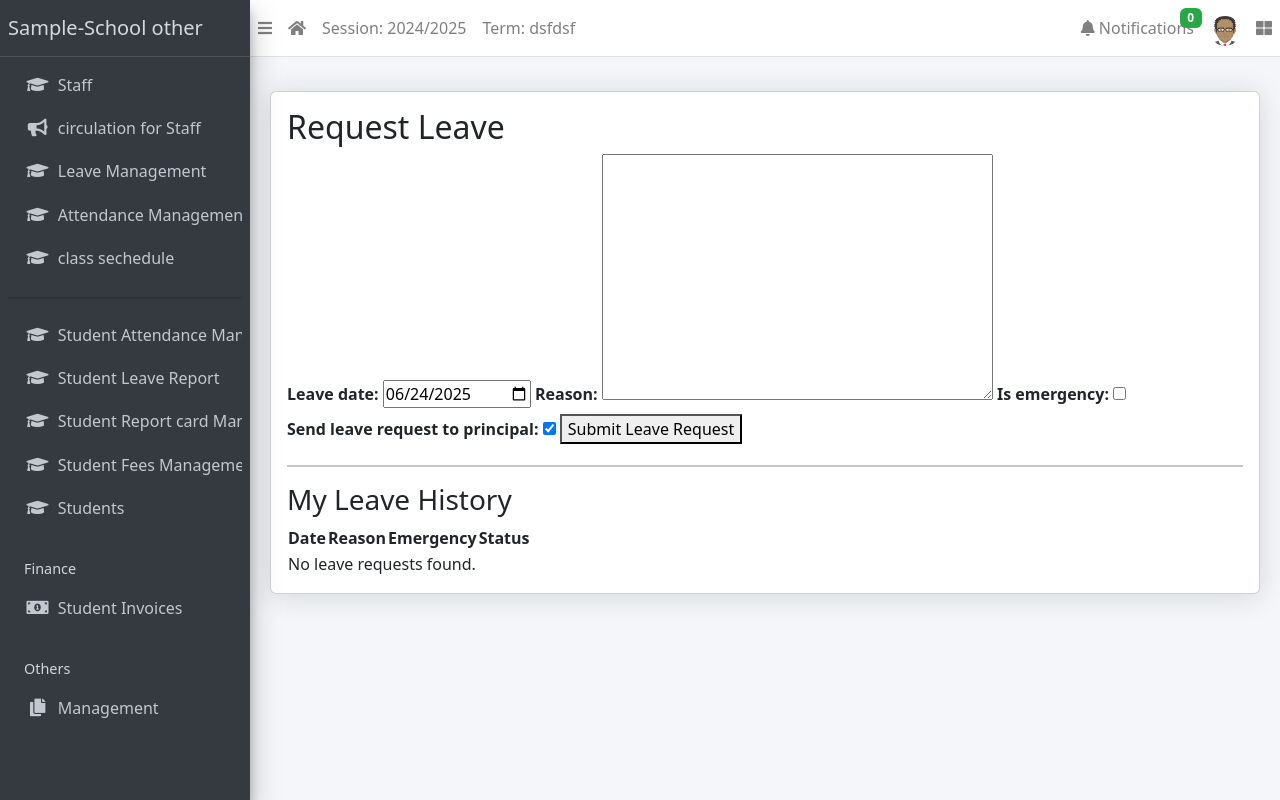
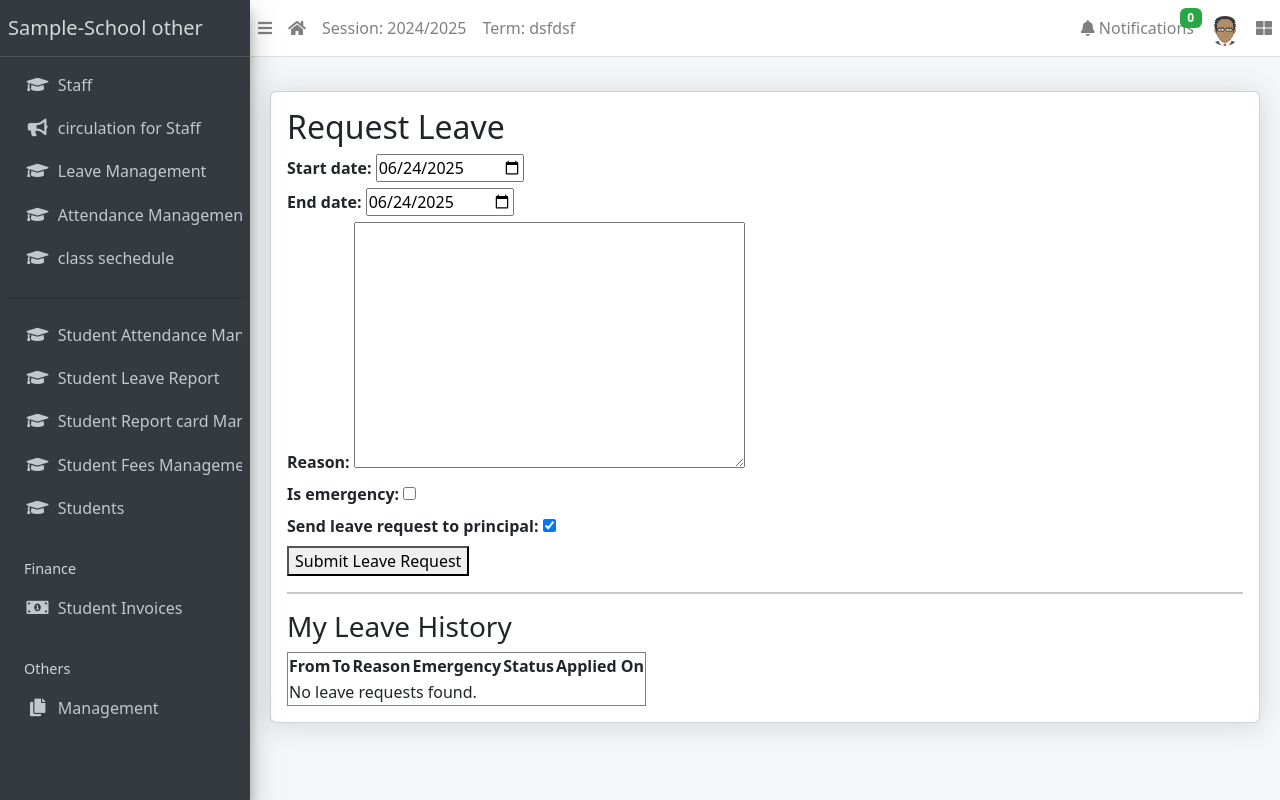
Before and after one commit to Prasanth9080/School1-CRM, a Django app: page /staff/leaverequest/ in a window 1280 px wide. Run offline with Django 3.2, Linux system fonts and the light colour scheme; a user stored in the database is signed in; data comes from the database, SQL or seed files in the repository; some libraries are stand-ins or nearby versions.

```diff
--- a/New_School_CRM-main/apps/principal/templates/principal/principal_staffleavereport.html
+++ b/New_School_CRM-main/apps/principal/templates/principal/principal_staffleavereport.html
@@ -4,7 +4,8 @@
 <table border="1">
     <tr>
         <th>Staff</th>
-        <th>Date</th>
+        <th>From</th>
+        <th>To</th>
         <th>Reason</th>
         <th>Emergency</th>
         <th>Status</th>
@@ -13,7 +14,8 @@
     {% for leave in leaves %}
     <tr>
         <td>{{ leave.staff.get_full_name|default:leave.staff.username }}</td>
-        <td>{{ leave.leave_date }}</td>
+        <td>{{ leave.start_date }}</td>
+        <td>{{ leave.end_date }}</td>
         <td>{{ leave.reason }}</td>
         <td>{% if leave.is_emergency %}<strong style="color:red;">Yes</strong>{% else %}No{% endif %}</td>
         <td>{{ leave.status|title }}</td>
--- a/New_School_CRM-main/apps/staffs/forms.py
+++ b/New_School_CRM-main/apps/staffs/forms.py
@@ -9,18 +9,76 @@
 #         fields = [ 'reason']
 
 ### new....
+# from django import forms
+# from .models import LeaveRequeststaff
+
+# class LeaveRequeststaffForm(forms.ModelForm):
+#     send_to_principal = forms.BooleanField(required=False, initial=True, label="Send leave request to principal")
+
+#     class Meta:
+#         model = LeaveRequeststaff
+#         fields = ['leave_date', 'reason', 'is_emergency']
+#         widgets = {
+#             'leave_date': forms.DateInput(attrs={'type': 'date'}),
+#         }
+
+
+######## new .... 2
+
+# from django import forms
+# from .models import LeaveRequeststaff
+
+# class LeaveRequeststaffForm(forms.ModelForm):
+#     send_to_principal = forms.BooleanField(
+#         required=False, initial=True, label="Send leave request to principal"
+#     )
+
+#     class Meta:
+#         model = LeaveRequeststaff
+#         fields = ['start_date', 'end_date', 'reason', 'is_emergency']
+#         widgets = {
+#             'start_date': forms.DateInput(attrs={'type': 'date'}),
+#             'end_date': forms.DateInput(attrs={'type': 'date'}),
+#         }
+
+#     def clean(self):
+#         cleaned_data = super().clean()
+#         start = cleaned_data.get("start_date")
+#         end = cleaned_data.get("end_date")
+
+#         if start and end and start > end:
+#             raise forms.ValidationError("End date cannot be earlier than start date.")
+
+
+############### updated func for leave request avoid duplicate method 1
+
 from django import forms
 from .models import LeaveRequeststaff
 
 class LeaveRequeststaffForm(forms.ModelForm):
-    send_to_principal = forms.BooleanField(required=False, initial=True, label="Send leave request to principal")
+    send_to_principal = forms.BooleanField(
+        required=False, initial=True, label="Send leave request to principal"
+    )
 
     class Meta:
         model = LeaveRequeststaff
-        fields = ['leave_date', 'reason', 'is_emergency']
+        fields = ['start_date', 'end_date', 'reason', 'is_emergency']
         widgets = {
-            'leave_date': forms.DateInput(attrs={'type': 'date'}),
+            'start_date': forms.DateInput(attrs={'type': 'date'}),
+            'end_date': forms.DateInput(attrs={'type': 'date'}),
         }
+
+    def clean_reason(self):
+        # Strip whitespace
+        return self.cleaned_data['reason'].strip()
+
+    def clean(self):
+        cleaned_data = super().clean()
+        start = cleaned_data.get("start_date")
+        end = cleaned_data.get("end_date")
+        if start and end and start > end:
+            raise forms.ValidationError("End date cannot be earlier than start date.")
+        return cleaned_data
 
 
 
--- a/New_School_CRM-main/apps/staffs/models.py
+++ b/New_School_CRM-main/apps/staffs/models.py
@@ -42,10 +42,12 @@ from django.utils import timezone
 
 class LeaveRequeststaff(models.Model):
     staff = models.ForeignKey(User, on_delete=models.CASCADE)
-    leave_date = models.DateField(default=timezone.now)
+    start_date = models.DateField(default=timezone.now)
+    end_date = models.DateField(default=timezone.now)
     reason = models.TextField()
+    is_emergency = models.BooleanField(default=False)
+    send_to_principal = models.BooleanField(default=False)
     date_applied = models.DateTimeField(auto_now_add=True)
-    is_emergency = models.BooleanField(default=False)
 
     STATUS_CHOICES = [
         ('pending', 'Pending'),
@@ -55,7 +57,10 @@ class LeaveRequeststaff(models.Model):
     status = models.CharField(max_length=10, choices=STATUS_CHOICES, default='pending')
 
     def __str__(self):
-        return f"{self.staff.username} - {self.leave_date} - {self.status}"
+        return f"{self.staff.username} | {self.start_date} to {self.end_date} | {self.status}"
+
+    class Meta:
+        ordering = ['-date_applied']
 
 
 ######### attendance model for staff ########
--- a/New_School_CRM-main/apps/staffs/templates/staffs/staff_leave_request.html
+++ b/New_School_CRM-main/apps/staffs/templates/staffs/staff_leave_request.html
@@ -3,36 +3,50 @@
 <h2>Request Leave</h2>
 <form method="post">
     {% csrf_token %}
-    {{ form.leave_date.label_tag }} {{ form.leave_date }}
-    {{ form.reason.label_tag }} {{ form.reason }}
-    {{ form.is_emergency.label_tag }} {{ form.is_emergency }}
-
-    {{ form.send_to_principal.label_tag }} {{ form.send_to_principal }}
+    {{ form.start_date.label_tag }} {{ form.start_date }}<br>
+    {{ form.end_date.label_tag }} {{ form.end_date }}<br>
+    {{ form.reason.label_tag }} {{ form.reason }}<br>
+    {{ form.is_emergency.label_tag }} {{ form.is_emergency }}<br>
+    {{ form.send_to_principal.label_tag }} {{ form.send_to_principal }}<br>
 
     <button type="submit">Submit Leave Request</button>
 </form>
 
-
 <hr>
 <h3>My Leave History</h3>
-<table>
+<table border="1">
     <tr>
-        <th>Date</th>
+        <th>From</th>
+        <th>To</th>
         <th>Reason</th>
         <th>Emergency</th>
         <th>Status</th>
+        <th>Applied On</th>
     </tr>
     {% for leave in leaves %}
     <tr>
-        <td>{{ leave.leave_date }}</td>
+        <td>{{ leave.start_date }}</td>
+        <td>{{ leave.end_date }}</td>
         <td>{{ leave.reason }}</td>
         <td>{{ leave.is_emergency }}</td>
         <td>{{ leave.status|title }}</td>
+        <td>{{ leave.date_applied|date:"Y-m-d H:i" }}</td>
     </tr>
     {% empty %}
     <tr>
-        <td colspan="4">No leave requests found.</td>
+        <td colspan="6">No leave requests found.</td>
     </tr>
     {% endfor %}
 </table>
+
+
+{% if messages %}
+<ul class="messages">
+    {% for message in messages %}
+    <li class="{{ message.tags }}">{{ message }}</li>
+    {% endfor %}
+</ul>
+{% endif %}
+
+
 {% endblock %}
--- a/New_School_CRM-main/apps/staffs/views.py
+++ b/New_School_CRM-main/apps/staffs/views.py
@@ -172,30 +172,78 @@ from .models import LeaveRequeststaff
 
 ###### new ... 2
 
+# @login_required
+# def staff_leave_request(request):
+#     if request.method == 'POST':
+#         form = LeaveRequeststaffForm(request.POST)
+#         if form.is_valid():
+#             leave = form.save(commit=False)
+#             leave.staff = request.user
+
+#             send_to_principal = form.cleaned_data.get('send_to_principal', False)
+#             if send_to_principal:
+#                 leave.status = 'pending'  # Leave visible to principal
+#             else:
+#                 leave.status = 'rejected'  # Or some other logic if not sent?
+
+#             leave.save()
+#             return redirect('staff-leave-request')
+#     else:
+#         form = LeaveRequeststaffForm()
+
+#     leaves = LeaveRequeststaff.objects.filter(staff=request.user).order_by('-leave_date')
+#     return render(request, 'staffs/staff_leave_request.html', {
+#         'form': form,
+#         'leaves': leaves
+#     })
+
+
+
+
+######### updated func for leave request avoid duplicate method 1
+
+from django.contrib import messages
+from django.contrib.auth.decorators import login_required
+from django.shortcuts import render, redirect
+from .forms import LeaveRequeststaffForm
+from .models import LeaveRequeststaff
+
 @login_required
 def staff_leave_request(request):
     if request.method == 'POST':
         form = LeaveRequeststaffForm(request.POST)
         if form.is_valid():
-            leave = form.save(commit=False)
-            leave.staff = request.user
+            start_date = form.cleaned_data['start_date']
+            end_date = form.cleaned_data['end_date']
 
-            send_to_principal = form.cleaned_data.get('send_to_principal', False)
-            if send_to_principal:
-                leave.status = 'pending'  # Leave visible to principal
+            # 🔐 Prevent duplicate leave for same date range
+            duplicate = LeaveRequeststaff.objects.filter(
+                staff=request.user,
+                start_date=start_date,
+                end_date=end_date,
+                status__in=['pending', 'approved']  # Reject if already approved or pending
+            ).exists()
+
+            if duplicate:
+                messages.warning(request, "You’ve already submitted a leave request for these dates.")
             else:
-                leave.status = 'rejected'  # Or some other logic if not sent?
-
-            leave.save()
-            return redirect('staff-leave-request')
+                leave = form.save(commit=False)
+                leave.staff = request.user
+                send_to_principal = form.cleaned_data.get('send_to_principal', False)
+                leave.status = 'pending' if send_to_principal else 'rejected'
+                leave.save()
+                messages.success(request, "Leave request submitted successfully.")
+                return redirect('staff-leave-request')
     else:
         form = LeaveRequeststaffForm()
 
-    leaves = LeaveRequeststaff.objects.filter(staff=request.user).order_by('-leave_date')
+    leaves = LeaveRequeststaff.objects.filter(staff=request.user).order_by('-date_applied')
     return render(request, 'staffs/staff_leave_request.html', {
         'form': form,
         'leaves': leaves
     })
+
+
 
 
 
```
Also changed, not shown: New_School_CRM-main/apps/principal/forms.py (+1 -38 lines), New_School_CRM-main/apps/principal/views.py (+263 -77 lines), New_School_CRM-main/apps/staffs/admin.py (+17 -3 lines), New_School_CRM-main/apps/staffs/templates/staffs/staff_attendance.html (+34 -0 lines), New_School_CRM-main/apps/staffs/migrations/0011_alter_leaverequeststaff_options_and_more.py (added), New_School_CRM-main/apps/staffs/migrations/0012_alter_leaverequeststaff_reason.py (added), New_School_CRM-main/apps/staffs/migrations/0013_leaverequeststaff_send_to_principal.py (added), New_School_CRM-main/db.sqlite3, 1 other file.
